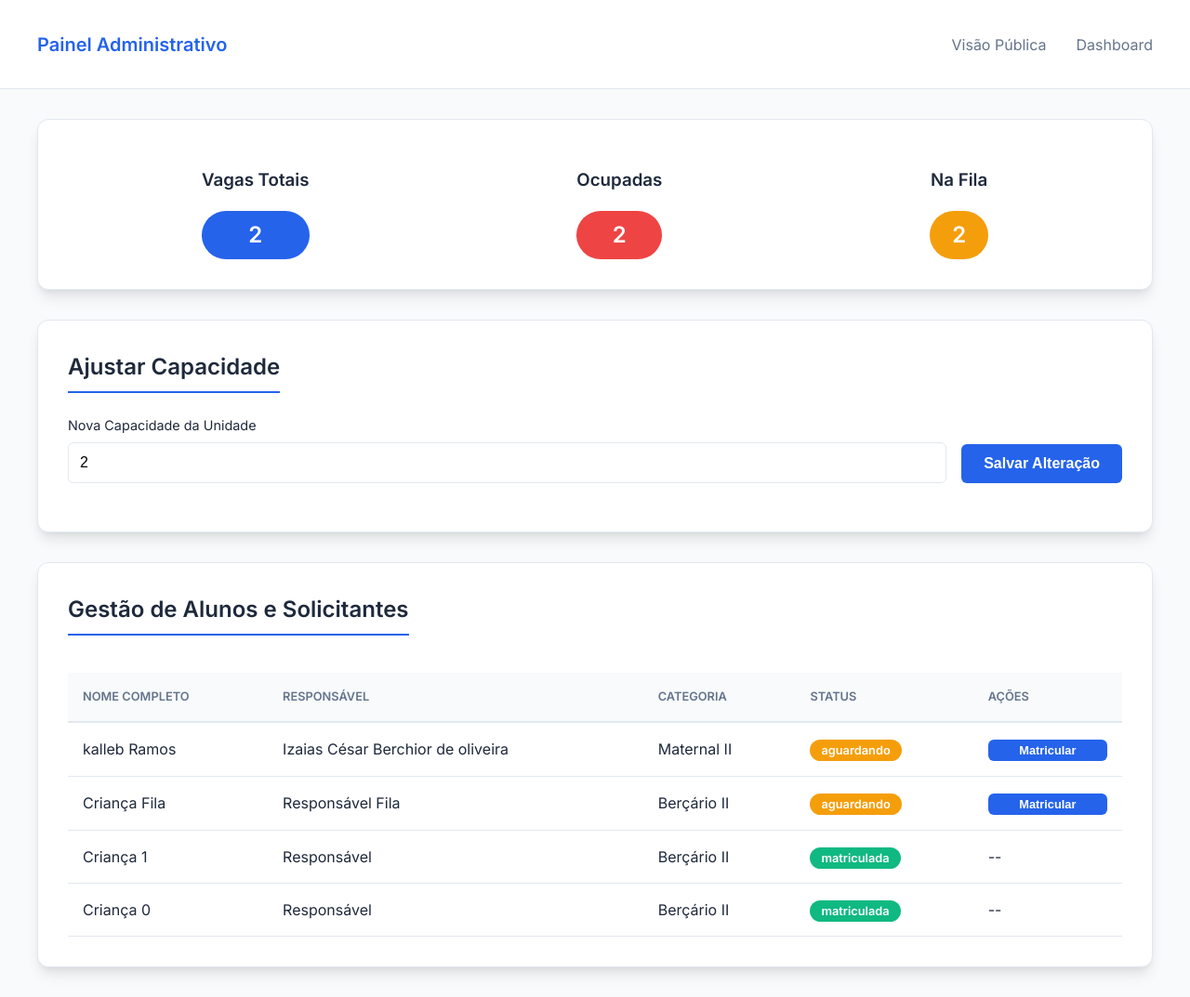
After one commit to Mgrpoisom/projeto_integrador, a Flask app: page /admin in a window 1280 px wide. The commit adds this page. Shown: the whole page at 93% size. Run offline with Flask 3, Linux system fonts and the light colour scheme.

Commit message:
Enhancement: Added admin dashboard, capacity management, and public queue filtering

```diff
--- a/app.py
+++ b/app.py
@@ -81,6 +81,58 @@ def ver_fila():
     } for i, c in enumerate(fila)]
     return jsonify(resultado)
 
+@app.route('/admin')
+def admin():
+    return render_template('admin.html')
+
+@app.route('/api/admin/stats')
+def admin_stats():
+    unidade = Unidade.query.first()
+    vagas_ocupadas = Crianca.query.filter_by(status='matriculada').count()
+    na_fila = Crianca.query.filter_by(status='aguardando').count()
+    return jsonify({
+        "unidade": unidade.nome,
+        "capacidade_total": unidade.capacidade_total,
+        "vagas_ocupadas": vagas_ocupadas,
+        "vagas_disponiveis": unidade.capacidade_total - vagas_ocupadas,
+        "na_fila": na_fila
+    })
+
+@app.route('/api/admin/unidade/capacidade', methods=['POST'])
+def update_capacidade():
+    data = request.json
+    unidade = Unidade.query.first()
+    unidade.capacidade_total = data['capacidade']
+    db.session.commit()
+    return jsonify({"mensagem": "Capacidade atualizada com sucesso!"})
+
+@app.route('/api/admin/criancas')
+def admin_criancas():
+    # Retorna todas as crianças com dados completos para o admin
+    criancas = Crianca.query.order_by(Crianca.data_cadastro.desc()).all()
+    return jsonify([{
+        "id": c.id,
+        "nome": c.nome,
+        "responsavel": c.responsavel,
+        "categoria": c.categoria,
+        "pontuacao": c.pontuacao,
+        "status": c.status,
+        "data_cadastro": c.data_cadastro.strftime('%d/%m/%Y %H:%M')
+    } for c in criancas])
+
+@app.route('/api/admin/matricular/<int:id>', methods=['POST'])
+def matricular_manual(id):
+    crianca = Crianca.query.get_or_404(id)
+    if crianca.status == 'matriculada':
+        return jsonify({"erro": "Criança já está matriculada"}), 400
+
+    unidade = Unidade.query.first()
+    crianca.status = 'matriculada'
+    matricula = Matricula(crianca_id=crianca.id, unidade_id=unidade.id)
+    db.session.add(matricula)
+    db.session.commit()
+    return jsonify({"mensagem": f"Matrícula de {crianca.nome} realizada manualmente."})
+
 @app.route('/api/status')
 def status():
     unidade = Unidade.query.first()
@@ -94,4 +146,4 @@ def status():
 
 if __name__ == '__main__':
     setup_app()
-    app.run(debug=True)
+    app.run(host='0.0.0.0', port=5000, debug=True)
--- a/docker-compose.yml
+++ b/docker-compose.yml
@@ -17,6 +17,8 @@ services:
       - POSTGRES_USER=${POSTGRES_USER}
       - POSTGRES_PASSWORD=${POSTGRES_PASSWORD}
       - POSTGRES_DB=${POSTGRES_DB}
+    volumes:
+      - ./postgres_data:/var/lib/postgresql/data
     ports:
       - "5432:5432"
     healthcheck:
--- /dev/null
+++ b/templates/admin.html
@@ -0,0 +1,119 @@
+<!DOCTYPE html>
+<html lang="pt-br">
+<head>
+    <meta charset="UTF-8">
+    <meta name="viewport" content="width=device-width, initial-scale=1.0">
+    <title>Administração - Gestão de Creches</title>
+    <link rel="stylesheet" href="{{ url_for('static', filename='css/style.css') }}">
+    <link href="https://fonts.googleapis.com/css2?family=Inter:wght@400;600&display=swap" rel="stylesheet">
+</head>
+<body>
+    <header>
+        <nav>
+            <h1>Painel Administrativo</h1>
+            <ul>
+                <li><a href="/">Visão Pública</a></li>
+                <li><a href="/admin">Dashboard</a></li>
+            </ul>
+        </nav>
+    </header>
+
+    <main>
+        <div class="container" style="grid-template-columns: 1fr;">
+            <div class="card" style="display: flex; justify-content: space-around; text-align: center;">
+                <div>
+                    <h3>Vagas Totais</h3>
+                    <div id="totalVagas" class="badge" style="font-size: 1.5rem; padding: 0.5rem 1.5rem;">0</div>
+                </div>
+                <div>
+                    <h3>Ocupadas</h3>
+                    <div id="vagasOcupadas" class="badge" style="background: #ef4444; font-size: 1.5rem; padding: 0.5rem 1.5rem;">0</div>
+                </div>
+                <div>
+                    <h3>Na Fila</h3>
+                    <div id="naFila" class="badge" style="background: #f59e0b; font-size: 1.5rem; padding: 0.5rem 1.5rem;">0</div>
+                </div>
+            </div>
+
+            <div class="card">
+                <h2>Ajustar Capacidade</h2>
+                <div class="form-group" style="display: flex; gap: 1rem; align-items: flex-end;">
+                    <div style="flex: 1;">
+                        <label for="novaCapacidade">Nova Capacidade da Unidade</label>
+                        <input type="number" id="novaCapacidade" min="1">
+                    </div>
+                    <button onclick="atualizarCapacidade()" class="btn-primary" style="width: auto;">Salvar Alteração</button>
+                </div>
+            </div>
+
+            <div class="card">
+                <h2>Gestão de Alunos e Solicitantes</h2>
+                <table>
+                    <thead>
+                        <tr>
+                            <th>Nome Completo</th>
+                            <th>Responsável</th>
+                            <th>Categoria</th>
+                            <th>Status</th>
+                            <th>Ações</th>
+                        </tr>
+                    </thead>
+                    <tbody id="adminTableBody">
+                        <!-- Preenchido via JS -->
+                    </tbody>
+                </table>
+            </div>
+        </div>
+    </main>
+
+    <script>
+        async function carregarDashboard() {
+            const res = await fetch('/api/admin/stats');
+            const stats = await res.json();
+            document.getElementById('totalVagas').innerText = stats.capacidade_total;
+            document.getElementById('vagasOcupadas').innerText = stats.vagas_ocupadas;
+            document.getElementById('naFila').innerText = stats.na_fila;
+            document.getElementById('novaCapacidade').value = stats.capacidade_total;
+
+            const resCriancas = await fetch('/api/admin/criancas');
+            const criancas = await resCriancas.json();
+            const body = document.getElementById('adminTableBody');
+            body.innerHTML = criancas.map(c => `
+                <tr>
+                    <td>${c.nome}</td>
+                    <td>${c.responsavel}</td>
+                    <td>${c.categoria}</td>
+                    <td><span class="badge" style="background: ${c.status === 'matriculada' ? '#10b981' : '#f59e0b'}">${c.status}</span></td>
+                    <td>
+                        ${c.status === 'aguardando' ?
+                            `<button onclick="matricularManual(${c.id})" class="btn-primary" style="padding: 0.25rem 0.5rem; font-size: 0.8rem;">Matricular</button>` :
+                            '--'}
+                    </td>
+                </tr>
+            `).join('');
+        }
+
+        async function atualizarCapacidade() {
+            const cap = document.getElementById('novaCapacidade').value;
+            await fetch('/api/admin/unidade/capacidade', {
+                method: 'POST',
+                headers: {'Content-Type': 'application/json'},
+                body: JSON.stringify({capacidade: parseInt(cap)})
+            });
+            alert('Capacidade atualizada!');
+            carregarDashboard();
+        }
+
+        async function matricularManual(id) {
+            if(confirm('Deseja matricular esta criança manualmente?')) {
+                const res = await fetch(`/api/admin/matricular/${id}`, {method: 'POST'});
+                const data = await res.json();
+                alert(data.mensagem || data.erro);
+                carregarDashboard();
+            }
+        }
+
+        carregarDashboard();
+    </script>
+</body>
+</html>
```
Also changed, not shown: task.md (+9 -1 lines), templates/index.html (+55 -14 lines), 2 other files.
